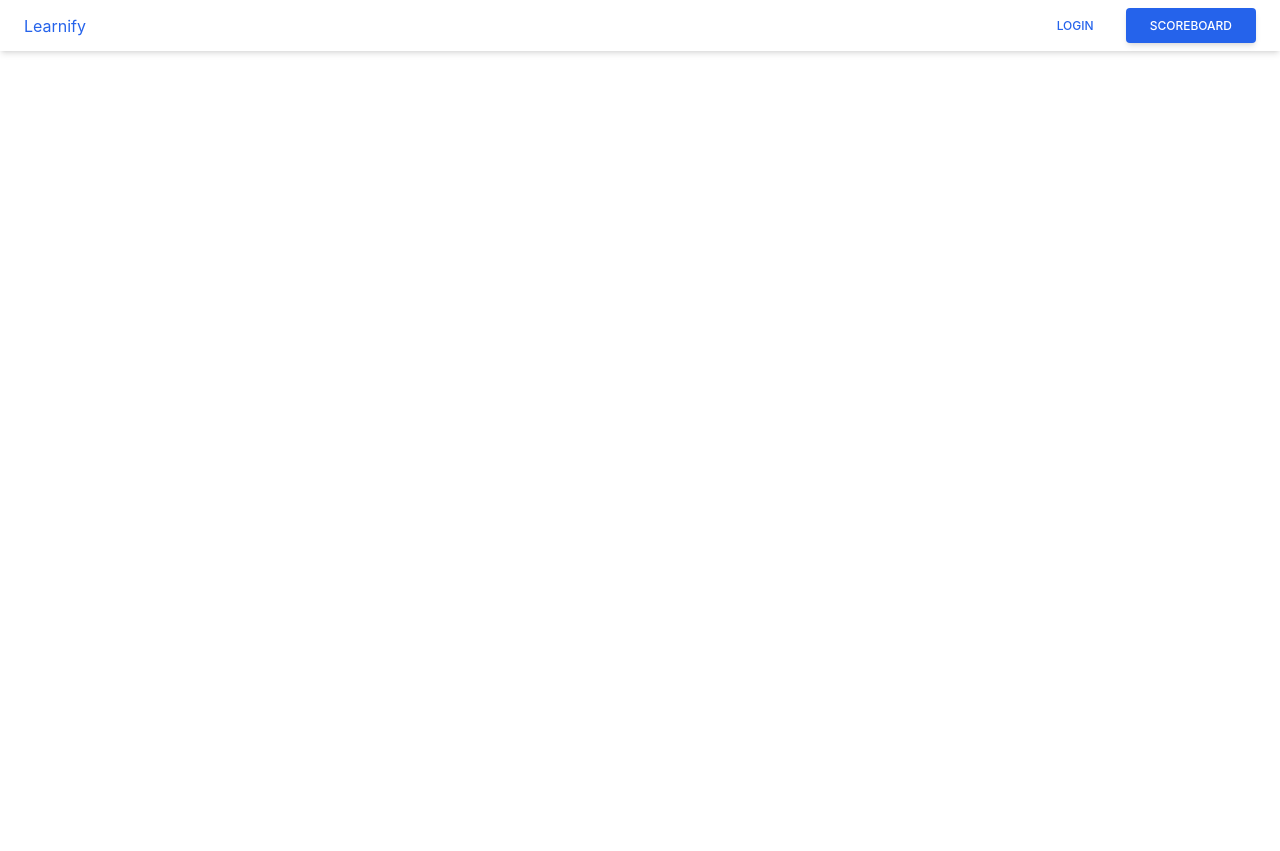
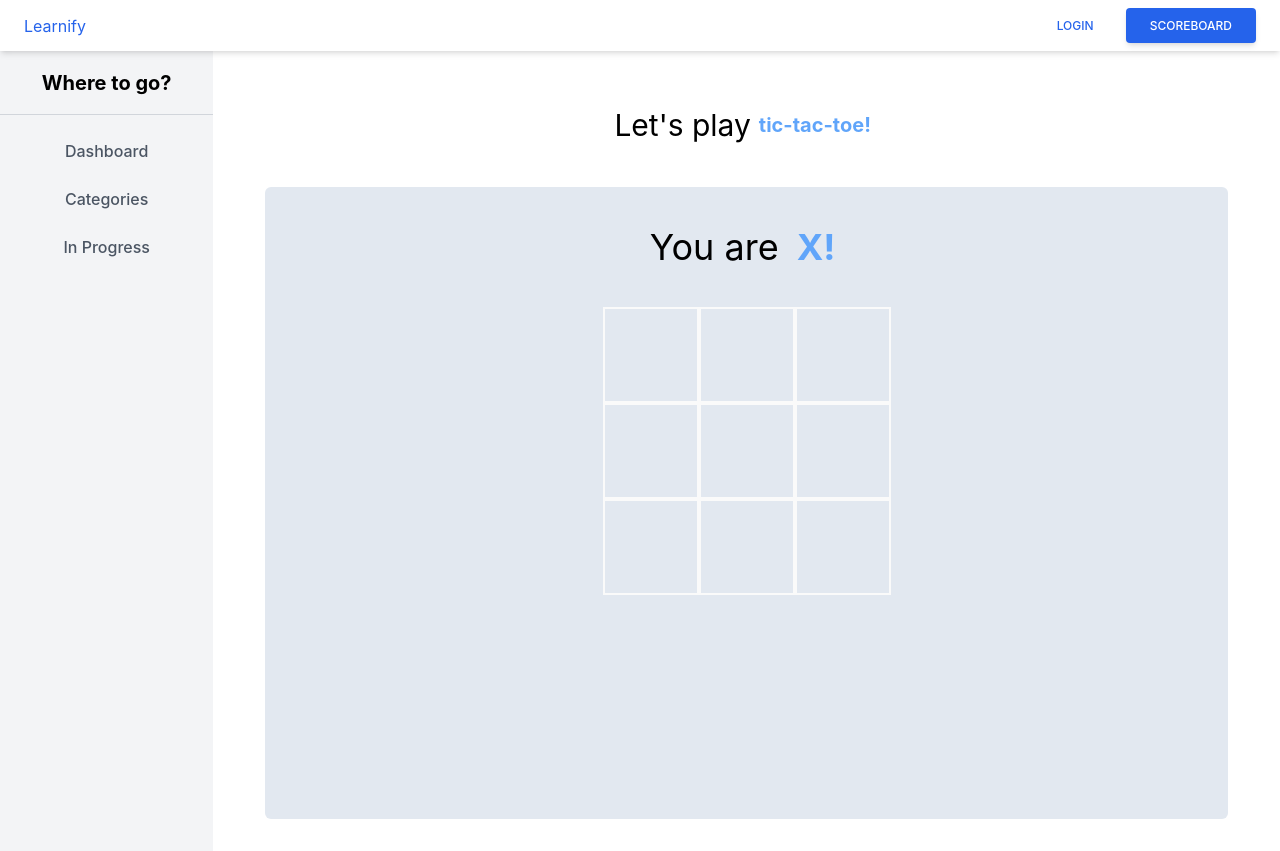
Before and after one commit to aqsaaqeel/learnify, a React (Create React App) app: page /tttgame in a window 1280 px wide. Before the commit the page ends 800 px from the top, so only its background shows below. Built offline with nearby package versions, Linux system fonts and the light colour scheme.

Commit message:
feat : implemented tic tac toe

```diff
--- a/src/App.js
+++ b/src/App.js
@@ -2,7 +2,7 @@ import './App.css';
 import './index.css';
 import {Routes,Route} from "react-router-dom"
 import {Login,Landing, Signup,Home} from "./features"
-import { Dashboard, JavaScript, Lvl1 } from './pages';
+import { Dashboard, JavaScript, Lvl1, Tictactoe, TttGame } from './pages';
 import { Navbar} from './component';
 
 function App() {
@@ -17,6 +17,8 @@ function App() {
        <Route path = "/dashboard" element = {<Dashboard />} />
        <Route path = "/javascript" element = {<JavaScript />} />
        <Route path = "/lvl1" element = {<Lvl1 />} />
+       <Route path = "/tictactoe" element = {<Tictactoe />} />
+       <Route path = "/tttgame" element = {<TttGame />} />
      </Routes>
     </div>
   );
--- a/src/pages/index.js
+++ b/src/pages/index.js
@@ -2,3 +2,5 @@ export * from "./landing/Landing"
 export * from "./dashboard/Dashboard"
 export * from "./javascript/JavaScript"
 export * from "./lvl1/Lvl1"
+export * from "./tictactoe/Tictactoe"
+export * from "./tictactoe/TttGame"
--- a/src/pages/lvl1/Lvl1.jsx
+++ b/src/pages/lvl1/Lvl1.jsx
@@ -12,7 +12,7 @@ export const Lvl1 = () => {
             <div className="row-span-1 welcome-text text-3xl flex p-5 items-center">
             <span className="font-bold text-4xl p-2">Level 1:</span> JavaScript
             </div>
-            <button className="px-10 py-4 bg-blue-500 text-zinc-50 m-5 rounded-md ">Start Game</button>
+            <a href="/tictactoe"><button className="px-10 py-4 bg-blue-500 text-zinc-50 m-5 rounded-md ">Start Game</button></a>
         </div>
         <div className="installation-info flex-1 flex flex-col items-start font-bold bg-slate-200 rounded-md p-10 mx-5 h-auto">
           <h1 className="text-4xl">What are variables?</h1>
--- /dev/null
+++ b/src/pages/tictactoe/Square.jsx
@@ -0,0 +1,13 @@
+export const Square = ({ value, onClick }) => {
+  return (
+    <div
+      className="square w-24 h-24 border-2 border-solid border-zinc-50 box-border flex justify-center items-center"
+      {...value}
+      onClick={onClick}
+    >
+      {value.x ? 'X' : ''}
+      {value.o ? 'O' : ''}
+
+    </div>
+  );
+};
--- /dev/null
+++ b/src/pages/tictactoe/Tictactoe.jsx
@@ -0,0 +1,26 @@
+import { Sidebar } from "../../component";
+
+export const Tictactoe = () => {
+  return (
+    <div className="flex h-screen">
+      <div className="flex-none bg-gray-200 w-1/6">
+        <Sidebar />
+      </div>
+      <div className="flex-1 flex flex-col gap-5 p-8">
+        <div className="row-span-1 welcome-text text-3xl flex p-5 justify-center text-center items-center">
+          Let's play
+          <span className="font-bold text-4xl p-2 text-blue-400">tic-tac-toe!</span>
+        </div>
+
+        <div className="installation-info flex-1 flex flex-col items-center bg-slate-200 rounded-md p-10 mx-5">
+          <h1 className="text-4xl  font-bold">Pick your choice!</h1>
+          <div className="criss-cross flex p-5">
+            <button><a href="/tttgame"><div className="cross text-8xl p-5 cursor-pointer hover:text-blue-400 hover:scale-125">X</div></a></button>
+            <div className="separation text-8xl p-5">|</div>
+            <button><div className="circle text-8xl p-5 cursor-pointer hover:text-blue-400 hover:scale-125">O</div></button>
+          </div>
+        </div>
+      </div>
+    </div>
+  );
+};
--- /dev/null
+++ b/src/pages/tictactoe/TttGame.jsx
@@ -0,0 +1,102 @@
+import { Sidebar } from "../../component";
+import { Square } from "./Square";
+import { useEffect, useState } from "react";
+
+const defaultSquares = () => new Array(9).fill(null);
+
+export const TttGame = () => {
+  const [squares, setSquares] = useState(defaultSquares());
+  useEffect(() => {
+    const lines = [
+      [0, 1, 2],
+      [3, 4, 5],
+      [6, 7, 8],
+      [0, 3, 6],
+      [1, 4, 7],
+      [2, 5, 8],
+      [0, 4, 8],
+      [2, 4, 6],
+    ];
+    const isComputerTurn =
+      squares.filter((square) => square !== null).length % 2 === 1;
+    function linesThatAre(a, b, c) {
+      return lines.filter((squareIndex) => {
+        const squareValues = squareIndex.map((index) => squares[index]);
+        return (
+          JSON.stringify([a, b, c].sort()) ===
+          JSON.stringify(squareValues.sort())
+        );
+      });
+    }
+    let emptyIndex = squares
+      .map((square, index) => (square === null ? index : null))
+      .filter((item) => item !== null);
+    const playerWon = linesThatAre("X", "X", "X").length > 0;
+    const computerWon = linesThatAre("O", "O", "O").length > 0;
+
+    if (playerWon) {
+      alert("Player WOn");
+    }
+    if (computerWon) {
+      alert("computer won");
+    }
+    const putComputer = (index) => {
+      let newSquares = [...squares];
+      newSquares[index] = "O";
+      setSquares(newSquares);
+    };
+    if (isComputerTurn) {
+      const winningLines = linesThatAre('O', 'O', null);
+      if(winningLines.length > 0){
+        const winIndex = winningLines[0].filter(index => squares[index] === null)[0];
+        putComputer(winIndex);
+        return;
+      }
+      let randomIndex =
+        emptyIndex[Math.floor(Math.random() * emptyIndex.length)];
+      console.log(randomIndex);
+      putComputer(randomIndex);
+    }
+  }, [squares]);
+  const handleSquareClick = (index) => {
+    const isPlayerTurn =
+      squares.filter((square) => square !== null).length % 2 === 0;
+    if (isPlayerTurn) {
+      let newSquares = [...squares];
+      newSquares[index] = "X";
+      setSquares(newSquares);
+    }
+  };
+
+  return (
+    <div className="flex h-screen">
+      <div className="flex-none bg-gray-200 w-1/6">
+        <Sidebar />
+      </div>
+      <div className="flex-1 flex flex-col gap-5 p-8">
+        <div className="row-span-1 welcome-text text-3xl flex p-5 justify-center text-center items-center">
+          Let's play
+          <span className="font-bold text-xl p-2 text-blue-400">
+            tic-tac-toe!
+          </span>
+        </div>
+
+        <div className="installation-info flex-1 flex flex-col items-center bg-slate-200 rounded-md p-10 mx-5">
+          <h1 className="text-4xl">
+            You are{" "}
+            <span className="font-bold text-4xl p-2 text-blue-400">X!</span>
+          </h1>
+          <div className="tictac-table p-5 m-5 text-5xl grid grid-cols-3 align-middle grid-rows-3">
+            {squares.map((square, index) => (
+              <Square
+                key={index}
+                value={{ x: square === "X", o: square === "O" }}
+                onClick={() => handleSquareClick(index)}
+              />
+            ))}
+          </div>
+        </div>
+      </div>
+    </div>
+  );
+};
```
